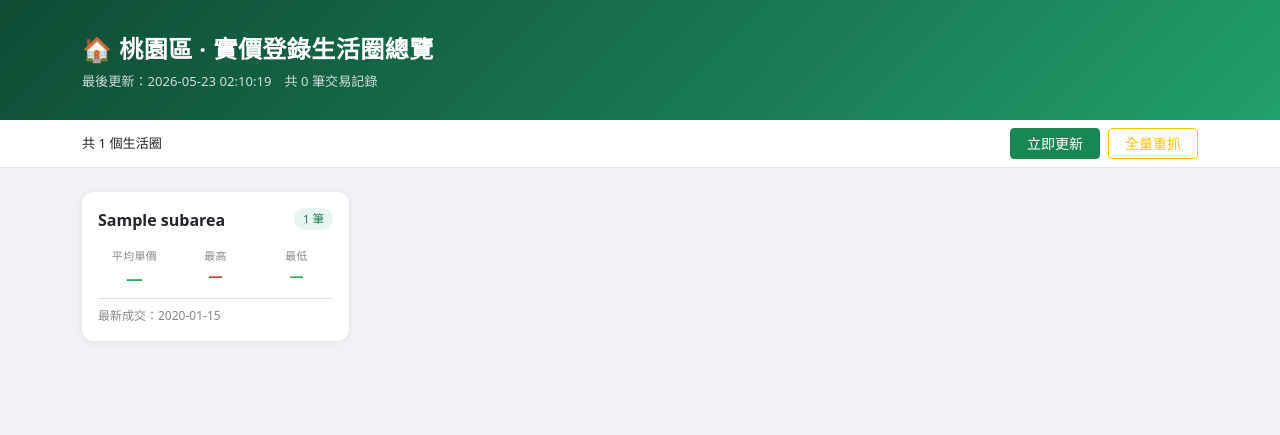
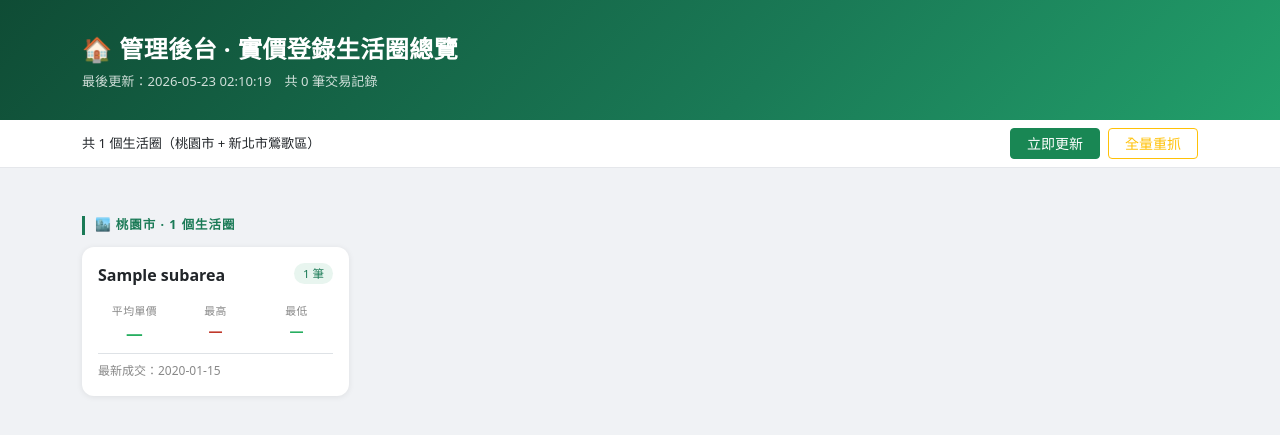
Before and after one commit to Ericyang114/leju-scraper, a Flask app: page /dashboard in a window 1280 px wide. Shown: the top 435 px of the page. Run offline with Flask 3, Linux system fonts and the light colour scheme; data comes from the database, SQL or seed files in the repository; tables that the repository leaves empty hold one stand-in row (values such as "Sample post"); some libraries are stand-ins or nearby versions.

Commit message:
fix: dashboard 加入新北市鶯歌區分組，修正硬寫「桃園區」標題
- 標題改為「管理後台 · 實價登錄生活圈總覽」
- 卡片依 post_code 分成「🏙 桃園市」和「🏘 新北市鶯歌區」兩區
- status bar 顯示「桃園市 + 新北市鶯歌區」
- 底層 get_subarea_stats() 原本就查全部，只是模板沒有分組

Co-Authored-By: Claude Sonnet 4.6 <noreply@anthropic.com>

```diff
--- a/templates/index.html
+++ b/templates/index.html
@@ -3,7 +3,7 @@
 <head>
   <meta charset="UTF-8">
   <meta name="viewport" content="width=device-width, initial-scale=1">
-  <title>桃園區實價登錄 · 生活圈總覽</title>
+  <title>管理後台 · 實價登錄生活圈總覽</title>
   <link href="https://cdn.jsdelivr.net/npm/bootstrap@5.3.3/dist/css/bootstrap.min.css" rel="stylesheet">
   <style>
     body { background: #f0f2f5; }
@@ -62,6 +62,21 @@
       0%,100% { opacity: 1; }
       50%      { opacity: .3; }
     }
+
+    .city-header {
+      font-size: .78rem;
+      font-weight: 700;
+      color: #1a7a56;
+      text-transform: uppercase;
+      letter-spacing: .08em;
+      border-left: 3px solid #1a7a56;
+      padding-left: .6rem;
+      margin: 1.5rem 0 .75rem;
+    }
+    .city-header.ntpc {
+      color: #7f1d1d;
+      border-left-color: #7f1d1d;
+    }
   </style>
 </head>
 <body>
@@ -69,7 +84,7 @@
 <!-- Hero -->
 <div class="hero">
   <div class="container">
-    <h1>🏠 桃園區 · 實價登錄生活圈總覽</h1>
+    <h1>🏠 管理後台 · 實價登錄生活圈總覽</h1>
     <p class="meta mb-0">
       {% if last_scrape %}
         最後更新：{{ last_scrape.scraped_at[:19].replace('T',' ') }}　共 {{ last_scrape.records_count }} 筆交易記錄
@@ -87,7 +102,7 @@
       {% if running %}
         <span class="dot-running"></span>正在更新資料…
       {% else %}
-        共 {{ stats|length }} 個生活圈
+        共 {{ stats|length }} 個生活圈（桃園市 + 新北市鶯歌區）
       {% endif %}
     </span>
     <div class="d-flex gap-2">
@@ -108,15 +123,21 @@
 <!-- Cards -->
 <div class="container py-4">
   {% if stats %}
+    {# 分縣市分組 #}
+    {% set taoyuan = stats | selectattr('post_code', 'ne', '239') | list %}
+    {% set ntpc    = stats | selectattr('post_code', 'equalto', '239') | list %}
+
+    {# ── 桃園市 ── #}
+    {% if taoyuan %}
+    <div class="city-header">🏙 桃園市 · {{ taoyuan|length }} 個生活圈</div>
     <div class="row row-cols-1 row-cols-sm-2 row-cols-lg-3 row-cols-xl-4 g-3">
-    {% for s in stats %}
+      {% for s in taoyuan %}
       <div class="col">
         <a class="subarea-card card p-3 h-100" href="/subarea/{{ s.sid }}">
           <div class="d-flex justify-content-between align-items-start mb-2">
             <span class="fw-bold">{{ s.name }}</span>
             <span class="badge-count">{{ s.tx_count }} 筆</span>
           </div>
-
           <div class="row g-2 mt-1">
             <div class="col-4 text-center">
               <div class="label">平均單價</div>
@@ -138,7 +159,6 @@
               </div>
             </div>
           </div>
-
           <div class="mt-2 pt-2 border-top" style="font-size:.75rem; color:#888;">
             最新成交：{{ s.latest_date or '—' }}
           </div>
@@ -146,6 +166,49 @@
       </div>
       {% endfor %}
     </div>
+    {% endif %}
+
+    {# ── 新北市鶯歌區 ── #}
+    {% if ntpc %}
+    <div class="city-header ntpc">🏘 新北市鶯歌區 · {{ ntpc|length }} 個生活圈</div>
+    <div class="row row-cols-1 row-cols-sm-2 row-cols-lg-3 row-cols-xl-4 g-3">
+      {% for s in ntpc %}
+      <div class="col">
+        <a class="subarea-card card p-3 h-100" href="/subarea/{{ s.sid }}">
+          <div class="d-flex justify-content-between align-items-start mb-2">
+            <span class="fw-bold">{{ s.name }}</span>
+            <span class="badge-count">{{ s.tx_count }} 筆</span>
+          </div>
+          <div class="row g-2 mt-1">
+            <div class="col-4 text-center">
+              <div class="label">平均單價</div>
+              <div class="value {{ 'up' if s.avg_unit_price and s.avg_unit_price >= 60 else ('mid' if s.avg_unit_price and s.avg_unit_price >= 40 else 'down') }}">
+                {{ s.avg_unit_price if s.avg_unit_price else '—' }}
+                {% if s.avg_unit_price %}<small class="fw-normal" style="font-size:.65rem">萬/坪</small>{% endif %}
+              </div>
+            </div>
+            <div class="col-4 text-center">
+              <div class="label">最高</div>
+              <div class="value up" style="font-size:.88rem">
+                {{ s.max_unit_price if s.max_unit_price else '—' }}
+              </div>
+            </div>
+            <div class="col-4 text-center">
+              <div class="label">最低</div>
+              <div class="value down" style="font-size:.88rem">
+                {{ s.min_unit_price if s.min_unit_price else '—' }}
+              </div>
+            </div>
+          </div>
+          <div class="mt-2 pt-2 border-top" style="font-size:.75rem; color:#888;">
+            最新成交：{{ s.latest_date or '—' }}
+          </div>
+        </a>
+      </div>
+      {% endfor %}
+    </div>
+    {% endif %}
+
   {% else %}
   <div class="text-center py-5 text-muted">
     <p class="fs-5">目前尚無資料</p>
```
Lines whose indentation alone changed are shown as unchanged.
